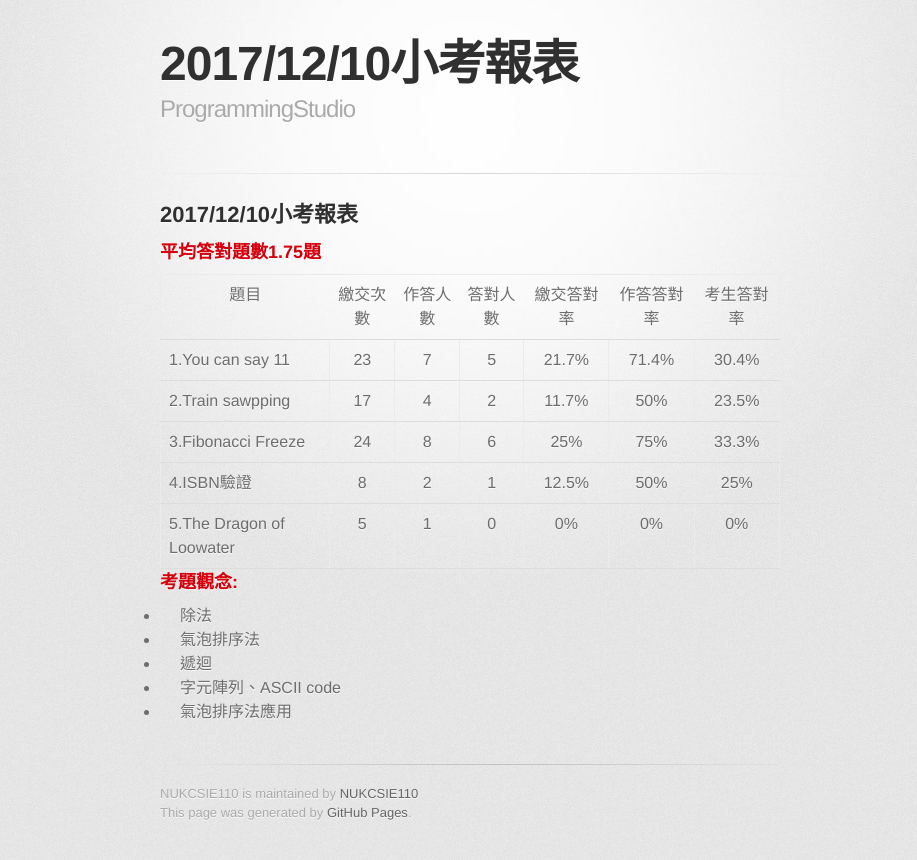
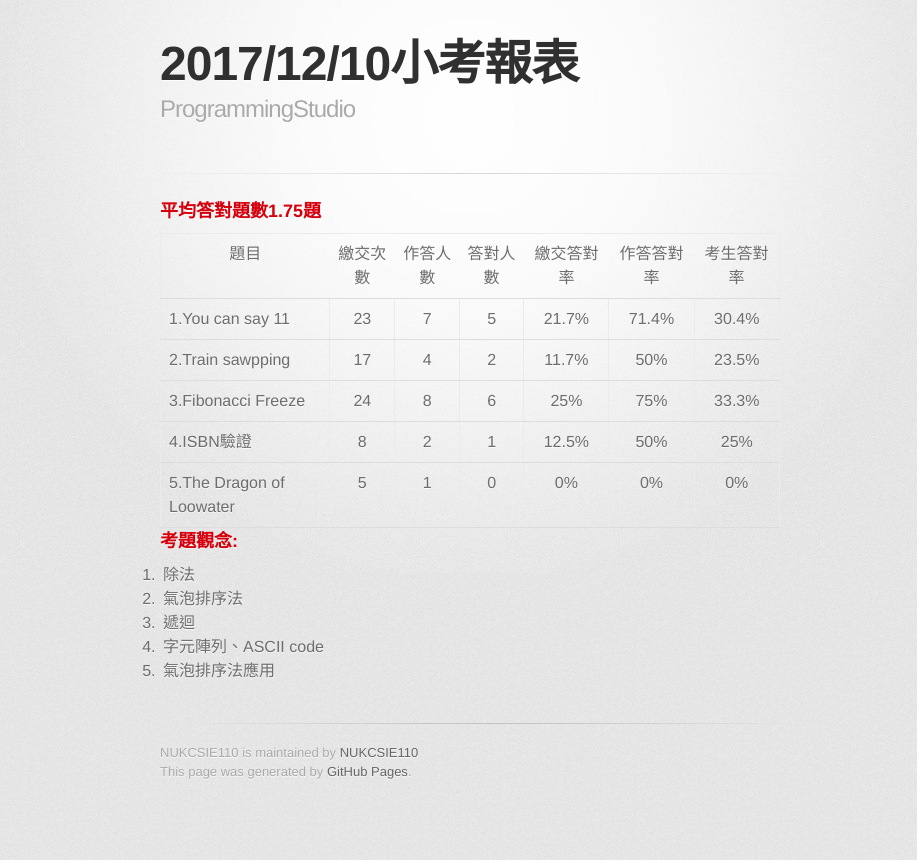
Before and after one commit to NUKCSIE110/ProgrammingStudio, a Jekyll site: the page built from report/20171210.md, in a window 1280 px wide. Shown: the top 860 px of the page, without its empty margins (170-1087 px from the left). Built offline with Jekyll 4.4.1, drawn with Linux system fonts in a browser that asks for light colours; some web fonts are replaced.

Commit message:
Update 20171210.md

```diff
--- a/report/20171210.md
+++ b/report/20171210.md
@@ -3,8 +3,6 @@ layout: default
 title: 2017/12/10小考報表
 ---
 
-
-<h2>2017/12/10小考報表</h2>
 <h3>平均答對題數1.75題</h3>
 <table>
     <tr>
@@ -64,13 +62,13 @@ title: 2017/12/10小考報表
 
 </table>
 <h3>考題觀念:</h3>
-<ul>
+<ol>
     <li>除法</li>
     <li>氣泡排序法</li>
     <li>遞迴</li>
     <li>字元陣列、ASCII code</li>
     <li>氣泡排序法應用</li>
-</ul>
+</ol>
 <style>
 
 td, th{
@@ -79,7 +77,7 @@ td, th{
     border-bottom: 1px solid #ddd;
 }
 tr:hover {
-    background-color: #f5f5f5;
+    background-color: #ffffff;
 }
 table{
     border-collapse: collapse;
```
